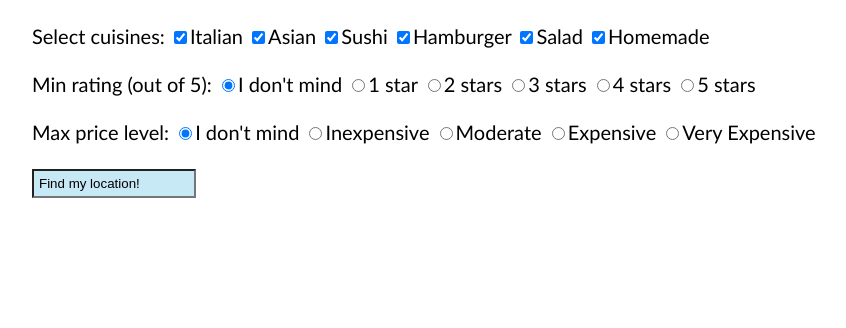
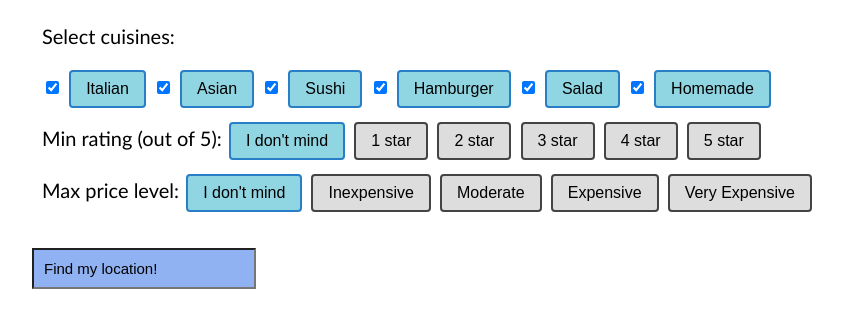
Before and after one commit to googleinterns/Food-Mood, a plain HTML site: page project/src/main/webapp/index.html in a window 1280 px wide. Shown: the part 78-406 px from the top of the page, without its empty margins (283-1129 px from the left). Drawn offline with Linux system fonts and the light colour scheme; some packages are replaced by stand-ins of ours.

Commit message:
improve appearance of query form

```diff
--- a/project/src/main/webapp/index.html
+++ b/project/src/main/webapp/index.html
@@ -11,39 +11,54 @@
   <body class="text-content">
     <h1> FoodMood - your food order helper!</h1>
     <div id="query-form" class="query-form">
-      <form id="quisines-form">
-        <label>Select cuisines:</label>
-        <input type="checkbox" name="cuisine" value="Italian" checked>Italian
-        <input type="checkbox" name="cuisine" value="Asian" checked>Asian
-        <input type="checkbox" name="cuisine" value="Sushi" checked>Sushi
-        <input type="checkbox" name="cuisine" value="Hamburger" checked>Hamburger
-        <input type="checkbox" name="cuisine" value="Salad" checked>Salad
-        <input type="checkbox" name="cuisine" value="Homemade" checked>Homemade
+      <form id="quisines-form" class="form-element-toolbar">
+        <p>Select cuisines:</p>
+        <input type="checkbox" id="cuisine-italian" name="cuisine" value="italian" checked>
+        <label for="cuisine-italian">Italian</label>
+        <input type="checkbox" id="cuisine-asian" name="cuisine" value="asian" checked>
+        <label for="cuisine-asian">Asian</label>
+        <input type="checkbox" id="cuisine-sushi" name="cuisine" value="sushi" checked>
+        <label for="cuisine-sushi">Sushi</label>
+        <input type="checkbox" id="cuisine-hamburger" name="cuisine" value="hamburger" checked>
+        <label for="cuisine-hamburger">Hamburger</label>
+        <input type="checkbox" id="cuisine-salad" name="cuisine" value="salad" checked>
+        <label for="cuisine-salad">Salad</label>
+        <input type="checkbox" id="cuisine-homemade" name="cuisine" value="homemade" checked>
+        <label for="cuisine-homemade">Homemade</label>
+      </form>
+      <form id="rating-form" class="form-element-toolbar">
+        Min rating (out of 5):
+        <input type="radio" id="rating-0" name="rating" value="0" checked="checked">
+        <label for="rating-0">I don't mind</label>
+        <input type="radio" id="rating-1" name="rating" value="1">
+        <label for="rating-1">1 star</label>
+        <input type="radio" id="rating-2" name="rating" value="2">
+        <label for="rating-2">2 star</label>
+        <input type="radio" id="rating-3" name="rating" value="3">
+        <label for="rating-3">3 star</label>
+        <input type="radio" id="rating-4" name="rating" value="4">
+        <label for="rating-4">4 star</label>
+        <input type="radio" id="rating-5" name="rating" value="5">
+        <label for="rating-5">5 star</label>
+      </form>
+      <form id="price-form" class="form-element-toolbar">
+        Max price level:
+        <input type="radio" id="price-all" name="price" value="4" checked="checked">
+        <label for="price-all">I don't mind</label>
+        <input type="radio" id="price-1" name="price" value="1">
+        <label for="price-1">Inexpensive</label>
+        <input type="radio" id="price-2" name="price" value="2">
+        <label for="price-2">Moderate</label>
+        <input type="radio" id="price-3" name="price" value="3">
+        <label for="price-3">Expensive</label>
+        <input type="radio" id="price-4" name="price" value="4">
+        <label for="price-4">Very Expensive</label>
       </form>
       <br>
-      <form id="rating-form">
-        <label>Min rating (out of 5):</label>
-        <input type="radio" name="rating" value="0" checked="checked">I don't mind
-        <input type="radio" name="rating" value="1">1 star
-        <input type="radio" name="rating" value="2">2 stars
-        <input type="radio" name="rating" value="3">3 stars
-        <input type="radio" name="rating" value="4">4 stars
-        <input type="radio" name="rating" value="5">5 stars
-      </form>
-      <br>
-      <form id="price-form">
-        <label>Max price level:</label>
-        <input type="radio" name="price" value="4" checked="checked">I don't mind
-        <input type="radio" name="price" value="1">Inexpensive
-        <input type="radio" name="price" value="2">Moderate
-        <input type="radio" name="price" value="3">Expensive
-        <input type="radio" name="price" value="4">Very Expensive
-      </form>
-      <br>
-      <input class="button" id="get-user-location" value="Find my location!"
+      <input class="form-button" id="get-user-location" value="Find my location!"
           onclick="addUserLocationToMap()">
       <div id="map" style="display: none"></div>
-      <input class="submit" id="submit-query" value="Decide for me!" style="display: none"
+      <input class="form-button" id="submit-query" value="Decide for me!" style="display: none"
           onclick="fetchFromQuery()">
     </div>
     <div id="results" style="display: none">
--- a/project/src/main/webapp/style.css
+++ b/project/src/main/webapp/style.css
@@ -37,21 +37,6 @@ li {
   margin-left: 15px;
 }
 
-.submit {
-  background-color: rgb(197, 235, 197);
-  width: 200px;
-  height: 50px;
-  padding: 10px;
-  font-size: 20px;
-  font-family: 'Gill Sans', 'Gill Sans MT', Calibri, 'Trebuchet MS', sans-serif;
-}
-
-.button {
-  width: 150px;
-  padding: 5px;
-  background-color: rgb(199, 232, 245);
-}
-
 #map {
   height: 300px;
   width: 400px;
@@ -60,7 +45,48 @@ li {
   display: 'none';
 }
 
-input[type="radio"] {
-  border-style: solid;
+.form-element-toolbar {
+  margin: 10px;
+}
+
+.form-element-toolbar input[type="radio"] {
+  opacity: 0;
+  position: fixed;
+  width: 0;
+}
+
+.form-element-toolbar label {
+    display: inline-block;
+    background-color: #ddd;
+    padding: 8px 15px;
+    font-family: sans-serif, Arial;
+    font-size: 16px;
+    border: 2px solid #444;
+    border-radius: 4px;
+    margin:2px;
+}
+
+.form-element-toolbar label:hover {
+  background-color: rgb(219, 246, 248);
+}
+
+.form-element-toolbar input[type="radio"]:checked + label {
+  background-color: rgb(144, 214, 226);
   border-color: #287EC7;
 }
+
+.form-element-toolbar input[type="checkbox"]:checked + label {
+  background-color: rgb(144, 214, 226);
+  border-color: #287EC7;
+}
+
+.form-button {
+  background-color: rgb(144, 178, 243);
+  width: 200px;
+  padding: 10px;
+  font-size: 15px;
+}
+
+.form-button:hover {
+  background-color: rgb(78, 136, 243);
+}
```
